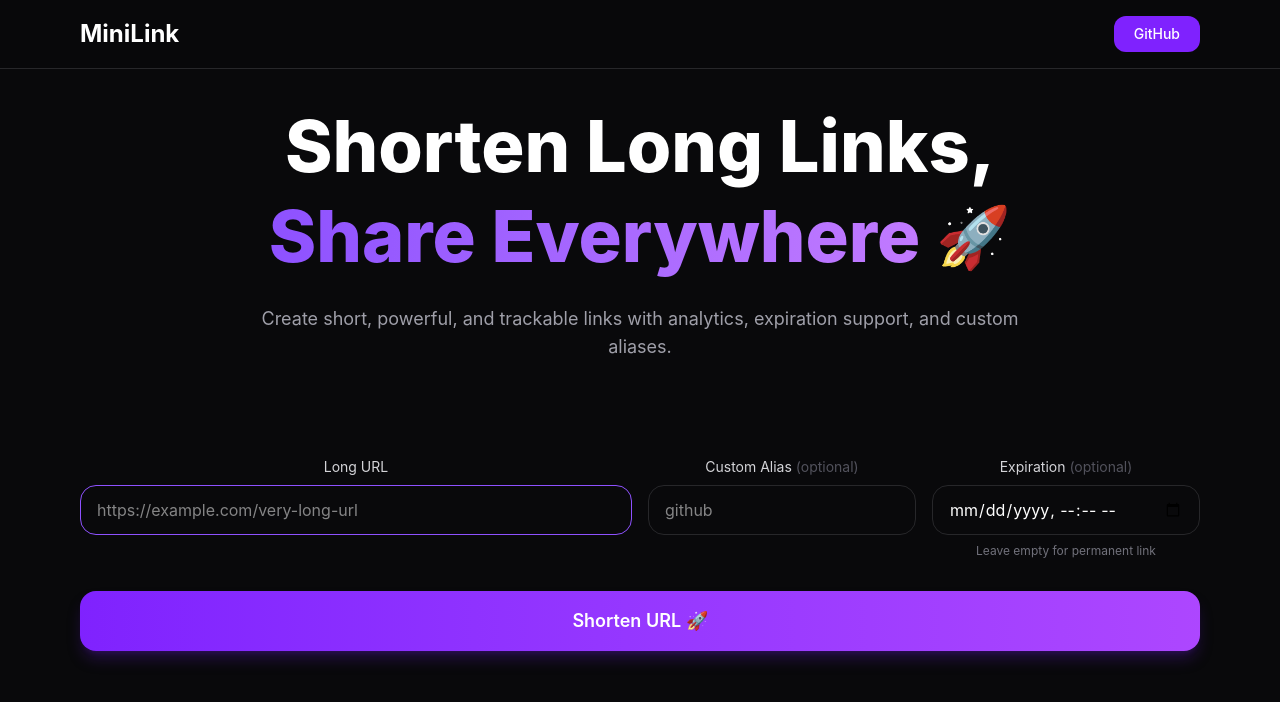
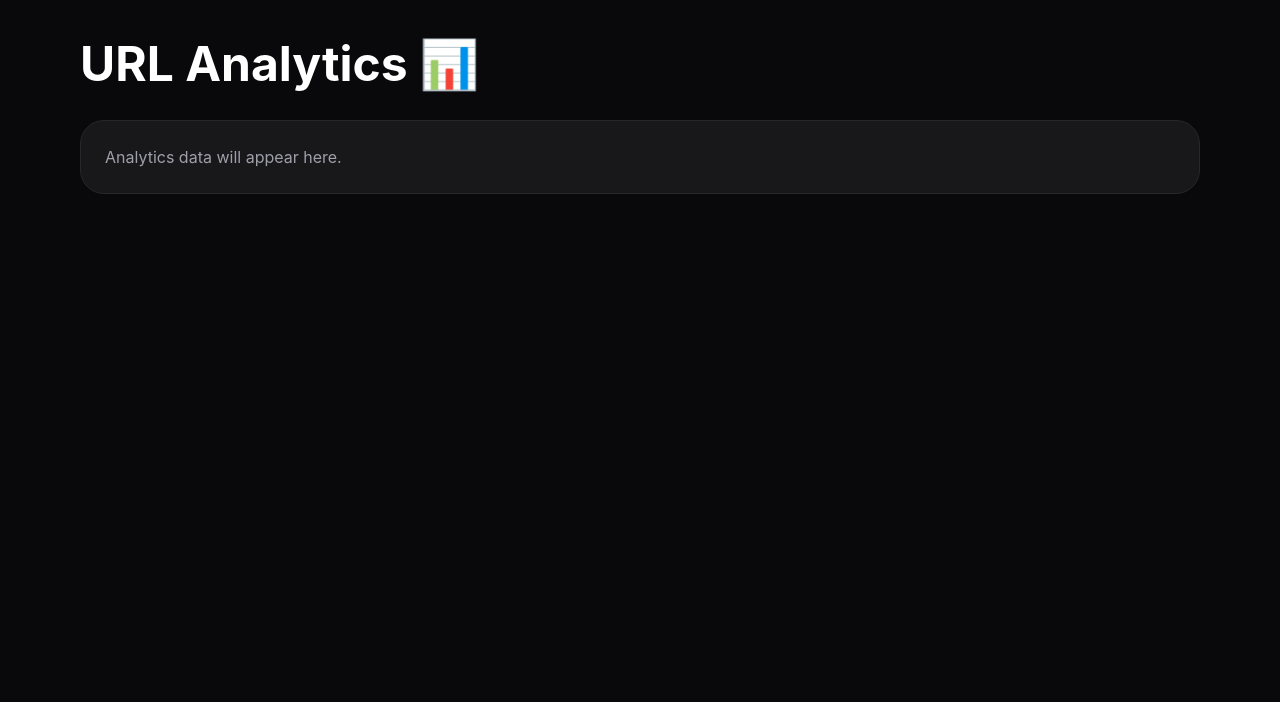
Before and after one commit to helloabdulmajid/minilink-web, a React (Vite) app: page /analytics in a window 1280 px wide. Shown: the top 702 px of the page. Built offline with nearby package versions, Linux system fonts and the light colour scheme.

Commit message:
feat: setup routing for home and analytics pages

```diff
--- a/package.json
+++ b/package.json
@@ -15,6 +15,7 @@
     "react": "^19.2.6",
     "react-dom": "^19.2.6",
     "react-hot-toast": "^2.6.0",
+    "react-router-dom": "^7.15.1",
     "tailwindcss": "^4.3.0"
   },
   "devDependencies": {
--- a/src/App.jsx
+++ b/src/App.jsx
@@ -1,7 +1,27 @@
+import { Routes, Route } from "react-router-dom"
+
 import HomePage from "./pages/HomePage"
+import AnalyticsPage from "./pages/AnalyticsPage"
 
 function App() {
-  return <HomePage />
+
+  return (
+
+    <Routes>
+
+      <Route
+        path="/"
+        element={<HomePage />}
+      />
+
+      <Route
+        path="/analytics"
+        element={<AnalyticsPage />}
+      />
+
+    </Routes>
+
+  )
 }
 
 export default App
--- a/src/main.jsx
+++ b/src/main.jsx
@@ -3,10 +3,14 @@ import { createRoot } from "react-dom/client";
 import "./index.css";
 import App from "./App.jsx";
 import { Toaster } from "react-hot-toast";
+import { BrowserRouter } from "react-router-dom";
 
 createRoot(document.getElementById("root")).render(
   <StrictMode>
-    <App />
-    <Toaster position="top-right" reverseOrder={false} />
+    <BrowserRouter>
+      <App />
+
+      <Toaster position="top-right" reverseOrder={false} />
+    </BrowserRouter>
   </StrictMode>,
 );
--- a/src/pages/AnalyticsPage.jsx
+++ b/src/pages/AnalyticsPage.jsx
@@ -0,0 +1,38 @@
+function AnalyticsPage() {
+  return (
+    <div className="min-h-screen bg-zinc-950 text-white">
+
+      <div className="max-w-6xl mx-auto px-4 py-10">
+
+        <h1
+          className="
+            text-4xl
+            md:text-5xl
+            font-bold
+            mb-8
+          "
+        >
+          URL Analytics 📊
+        </h1>
+
+        <div
+          className="
+            bg-zinc-900
+            border
+            border-zinc-800
+            rounded-3xl
+            p-6
+          "
+        >
+          <p className="text-zinc-400">
+            Analytics data will appear here.
+          </p>
+        </div>
+
+      </div>
+
+    </div>
+  )
+}
+
+export default AnalyticsPage
```
Also changed, not shown: 1 other file (tests, documents, lock files or other folders).
